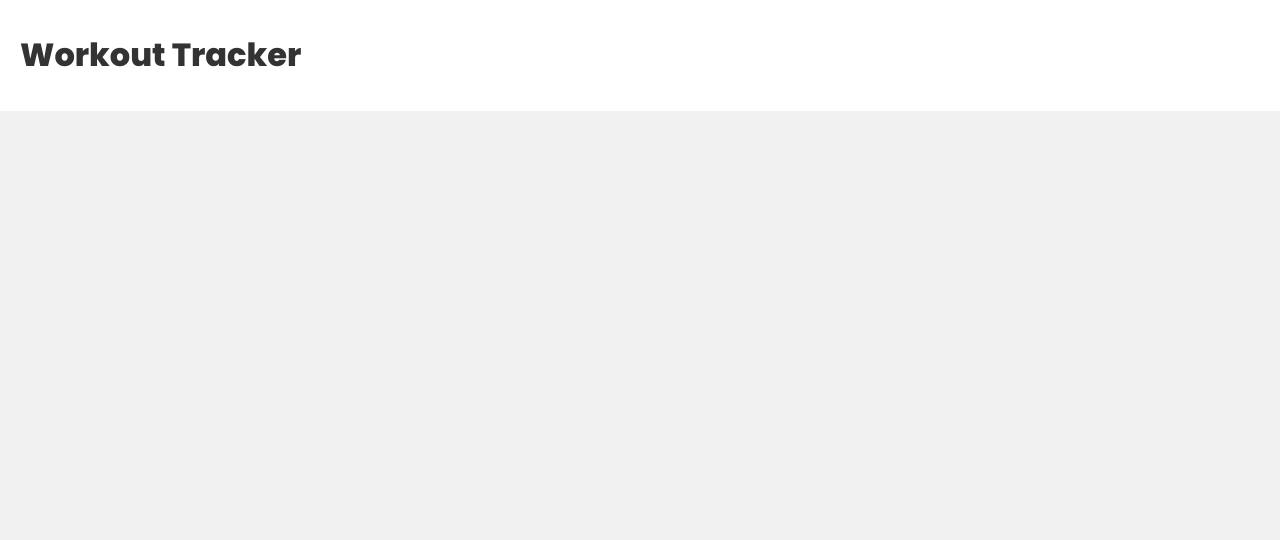
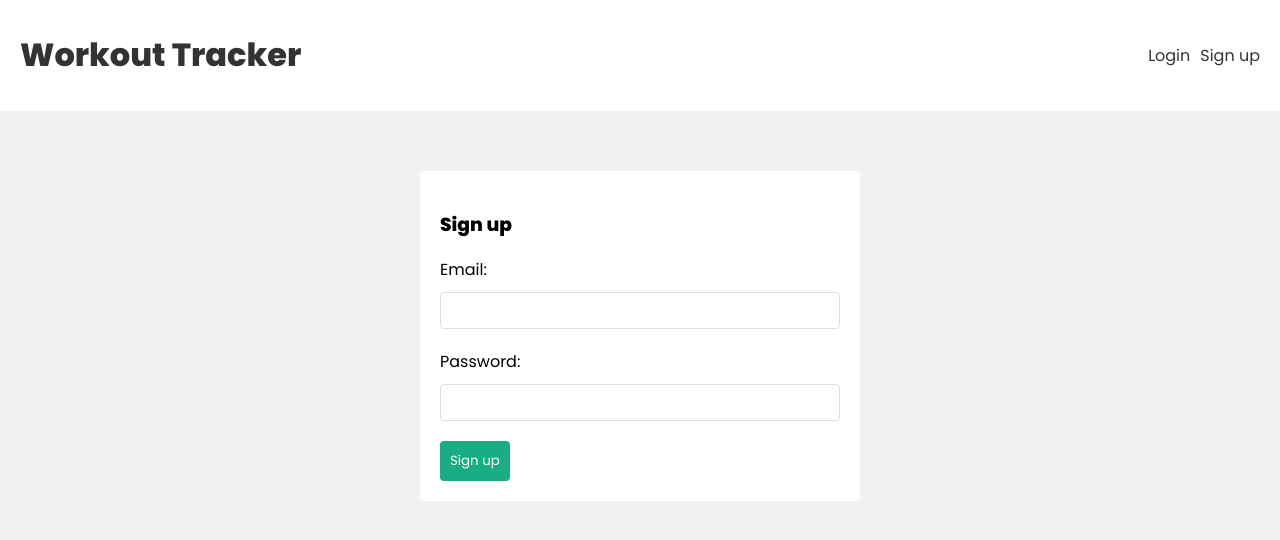
Before and after one commit to BraveHeart-tex/Workout-Tracker-FrontEnd, a React (Create React App) app: page /signup in a window 1280 px wide. Before the commit this address had no page. Shown: the top 540 px of the page. Built offline with nearby package versions, Linux system fonts and the light colour scheme.

Commit message:
created useSignup hook, login and signup forms.

```diff
--- a/src/App.tsx
+++ b/src/App.tsx
@@ -3,6 +3,8 @@ import { BrowserRouter, Routes, Route } from 'react-router-dom';
 // Pages and components
 import Home from './pages/Home';
 import Navbar from './components/Navbar';
+import Login from './pages/Login';
+import Signup from './pages/Signup';
 
 function App() {
   return (
@@ -12,6 +14,8 @@ function App() {
         <div className='pages'>
           <Routes>
             <Route path='/' element={<Home />} />
+            <Route path='/login' element={<Login />} />
+            <Route path='/signup' element={<Signup />} />
           </Routes>
         </div>
       </BrowserRouter>
--- a/src/components/Navbar.tsx
+++ b/src/components/Navbar.tsx
@@ -7,6 +7,12 @@ const Navbar = () => {
         <Link to='/'>
           <h1>Workout Tracker</h1>
         </Link>
+        <nav>
+          <div>
+            <Link to='/login'>Login</Link>
+            <Link to='/signup'>Sign up</Link>
+          </div>
+        </nav>
       </div>
     </header>
   );
--- /dev/null
+++ b/src/context/AuthContext.js
@@ -0,0 +1,34 @@
+import { createContext, useReducer } from 'react';
+
+export const AuthContext = createContext();
+
+export const authReducer = (state, action) => {
+  switch (action.type) {
+    case 'LOGIN':
+      return {
+        ...state,
+        user: action.payload,
+      };
+    case 'LOGOUT':
+      return {
+        ...state,
+        user: null,
+      };
+    default:
+      return state;
+  }
+};
+
+export const AuthContextProvider = ({ children }) => {
+  const [state, dispatch] = useReducer(authReducer, {
+    user: null,
+  });
+
+  console.log(`AuthContextState`, state);
+
+  return (
+    <AuthContext.Provider value={{ ...state, dispatch }}>
+      {children}
+    </AuthContext.Provider>
+  );
+};
--- /dev/null
+++ b/src/hooks/useAuthContext.tsx
@@ -0,0 +1,12 @@
+import { AuthContext } from '../context/AuthContext';
+import { useContext } from 'react';
+
+export const useAuthContext = () => {
+  const context = useContext(AuthContext);
+
+  if (!context) {
+    throw new Error('useAuthContext must be used within a AuthContextProvider');
+  }
+
+  return context;
+};
--- /dev/null
+++ b/src/hooks/useSignup.tsx
@@ -0,0 +1,49 @@
+import { useState } from 'react';
+import { useAuthContext } from './useAuthContext';
+
+export const useSignup = () => {
+  const [error, setError] = useState(null);
+  const [loading, setLoading] = useState<boolean | undefined>(false);
+  const { dispatch } = useAuthContext();
+
+  const signup = async (email: string, password: string) => {
+    setLoading(true);
+    setError(null);
+
+    const response = await fetch('/api/user/signup', {
+      method: 'POST',
+      headers: {
+        'Content-Type': 'application/json',
+      },
+      body: JSON.stringify({
+        email,
+        password,
+      }),
+    });
+    const json = await response.json();
+
+    if (!response.ok) {
+      setLoading(false);
+      setError(json.error);
+    }
+    if (response.ok) {
+      // save the user to localStorage
+      localStorage.setItem('user', JSON.stringify(json));
+
+      // update the authContext
+      dispatch({
+        type: 'LOGIN',
+        payload: json,
+      });
+
+      setLoading(false);
+      setError(null);
+    }
+  };
+
+  return {
+    signup,
+    error,
+    loading,
+  };
+};
--- a/src/index.css
+++ b/src/index.css
@@ -101,3 +101,21 @@ div.error {
 input.error {
   border: 1px solid var(--error);
 }
+
+/* navbar */
+nav {
+  display: flex;
+  align-items: center;
+}
+nav a {
+  margin-left: 10px;
+}
+/* auth forms */
+form.signup,
+form.login {
+  max-width: 400px;
+  margin: 40px auto;
+  padding: 20px;
+  background: #fff;
+  border-radius: 4px;
+}
--- a/src/index.tsx
+++ b/src/index.tsx
@@ -3,14 +3,17 @@ import ReactDOM from 'react-dom/client';
 import './index.css';
 import App from './App';
 import { WorkoutsContextProvider } from './context/WorkoutContext';
+import { AuthContextProvider } from './context/AuthContext';
 
 const root = ReactDOM.createRoot(
   document.getElementById('root') as HTMLElement
 );
 root.render(
   <React.StrictMode>
-    <WorkoutsContextProvider>
-      <App />
-    </WorkoutsContextProvider>
+    <AuthContextProvider>
+      <WorkoutsContextProvider>
+        <App />
+      </WorkoutsContextProvider>
+    </AuthContextProvider>
   </React.StrictMode>
 );
--- /dev/null
+++ b/src/pages/Login.tsx
@@ -0,0 +1,34 @@
+import React, { useState } from 'react';
+
+const Login = () => {
+  const [email, setEmail] = useState<string>('');
+  const [password, setPassword] = useState<string>('');
+
+  const handleSubmit = async (e: React.FormEvent) => {
+    e.preventDefault();
+    console.log(email, password);
+  };
+
+  return (
+    <form className='login' onSubmit={handleSubmit}>
+      <h3>Login</h3>
+
+      <label>Email:</label>
+      <input
+        type='email'
+        onChange={(e) => setEmail(e.target.value)}
+        value={email}
+      />
+
+      <label>Password:</label>
+      <input
+        type='password'
+        onChange={(e) => setPassword(e.target.value)}
+        value={password}
+      />
+      <button>Login</button>
+    </form>
+  );
+};
+
+export default Login;
--- /dev/null
+++ b/src/pages/Signup.tsx
@@ -0,0 +1,37 @@
+import React, { useState } from 'react';
+import { useSignup } from '../hooks/useSignup';
+
+const Signup = () => {
+  const [email, setEmail] = useState<string>('');
+  const [password, setPassword] = useState<string>('');
+  const { signup, error, loading } = useSignup();
+
+  const handleSubmit = async (e: React.FormEvent) => {
+    e.preventDefault();
+    await signup(email, password);
+  };
+
+  return (
+    <form className='signup' onSubmit={handleSubmit}>
+      <h3>Sign up</h3>
+
+      <label>Email:</label>
+      <input
+        type='email'
+        onChange={(e) => setEmail(e.target.value)}
+        value={email}
+      />
+
+      <label>Password:</label>
+      <input
+        type='password'
+        onChange={(e) => setPassword(e.target.value)}
+        value={password}
+      />
+      <button disabled={loading}>Sign up</button>
+      {error && <div className='error'>{error}</div>}
+    </form>
+  );
+};
+
+export default Signup;
```
